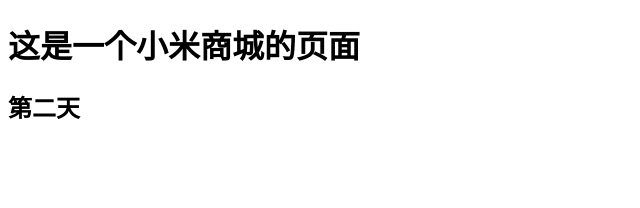
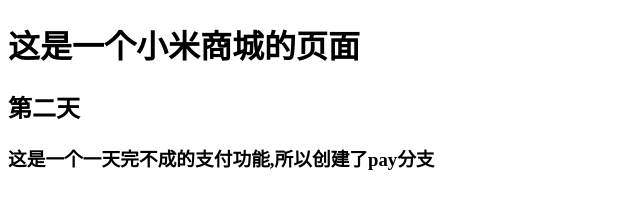
Before and after one commit to Erdong3ye/xiaomimall, a plain HTML site: page index.html in a window 1280 px wide. Shown: the whole page, without its empty margins (0-640 px from the left). Drawn offline with Linux system fonts and the light colour scheme.

Commit message:
pay支付功能提交(未完待续)

```diff
--- a/index.html
+++ b/index.html
@@ -9,5 +9,6 @@
 <body>
     <h1>这是一个小米商城的页面</h1>
     <h2>第二天</h2>
+    <h3>这是一个一天完不成的支付功能,所以创建了pay分支</h3>
 </body>
 </html>
```
